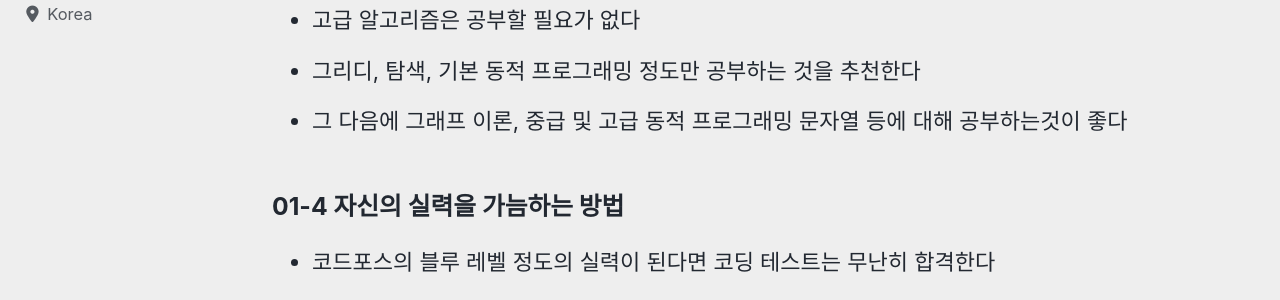
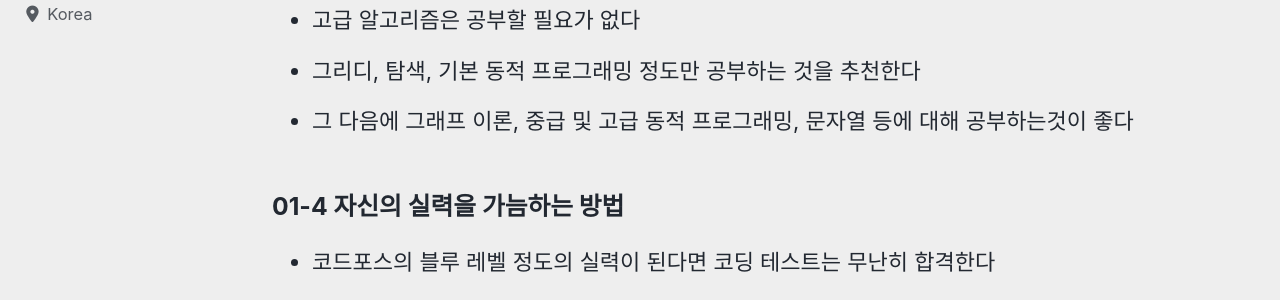
Before and after one commit to devMyeong/devMyeong.github.io, a Jekyll site: the page built from _posts/liberalArts/development/2021-09-03-동빈나-코딩테스트.md, in a window 1280 px wide and 900 px high, scrolled down 1118 px. Shown: the part 152-452 px from the top of the window. Built offline with Jekyll 4.4.1, drawn with Linux system fonts in a browser that asks for light colours; cached includes are drawn as plain includes; nearby versions of some CDN libraries; some web fonts are replaced; comment, search, counter and statistics services are not loaded.

Commit message:
update ds chapter 09-2

```diff
--- a/_posts/liberalArts/development/2021-09-03-동빈나-코딩테스트.md
+++ b/_posts/liberalArts/development/2021-09-03-동빈나-코딩테스트.md
@@ -30,7 +30,7 @@ last_modified_at: 2021-09-03
 - 그리디와 탐색 유형의 알고리즘만 잘 공부하면 코딩 테스트에서 떨어질 일은 거의 없다고 봐도 무방하다
 - 고급 알고리즘은 공부할 필요가 없다
 - 그리디, 탐색, 기본 동적 프로그래밍 정도만 공부하는 것을 추천한다
-- 그 다음에 그래프 이론, 중급 및 고급 동적 프로그래밍 문자열 등에 대해 공부하는것이 좋다
+- 그 다음에 그래프 이론, 중급 및 고급 동적 프로그래밍, 문자열 등에 대해 공부하는것이 좋다
 
 ### 01-4 자신의 실력을 가늠하는 방법
 - 코드포스의 블루 레벨 정도의 실력이 된다면 코딩 테스트는 무난히 합격한다
```
Also changed, not shown: _posts/codingTest/2021-08-23-data-structure.md (+4 -0 lines).
